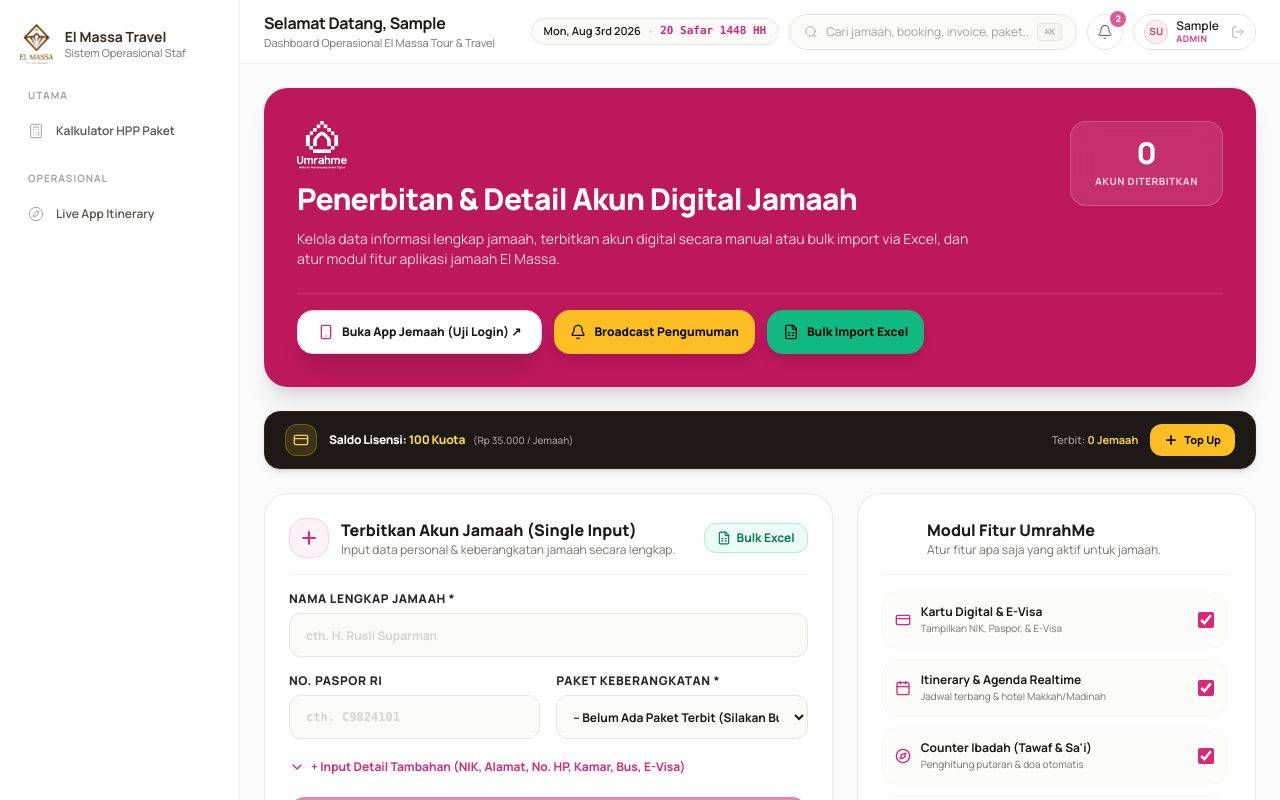
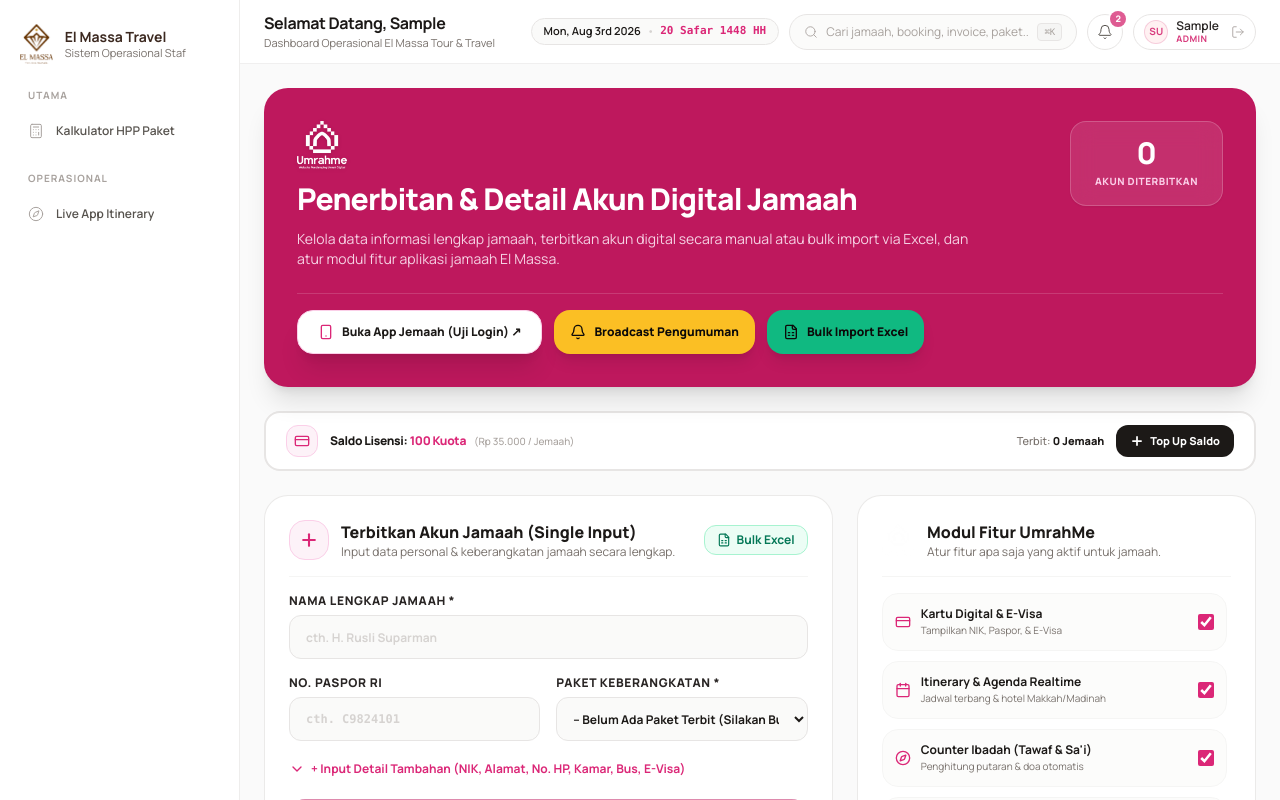
Before and after one commit to darcia2024/elmassa-administration, a Next.js app: page /umrahme in a window 1280 px wide. Shown: the top 800 px of the page. Built offline with nearby package versions, Linux system fonts and the light colour scheme; sample sign-in values are in the browser's storage.

Commit message:
style: change License Quota Bar to clean light outline design (border-2 border-stone-200 bg-white)

```diff
--- a/app/umrahme/page.tsx
+++ b/app/umrahme/page.tsx
@@ -516,20 +516,20 @@ export default function PenerbitanUmrahmePage() {
           </div>
         </section>
 
-        {/* 🪙 SLEEK & COMPACT BAR: SALDO LISENSI UMRAHME */}
-        <section className="rounded-2xl border border-stone-800 bg-stone-900 px-4 sm:px-5 py-3 text-white shadow-md">
+        {/* 🪙 SLEEK & COMPACT OUTLINE BAR: SALDO LISENSI UMRAHME */}
+        <section className="rounded-2xl border-2 border-stone-200 bg-white px-4 sm:px-5 py-3 text-stone-900 shadow-xs">
           <div className="flex items-center justify-between gap-3 flex-wrap sm:flex-nowrap">
             {/* Left: Icon & Compact Credits */}
             <div className="flex items-center gap-3">
-              <div className="h-8 w-8 rounded-xl bg-amber-400/15 border border-amber-400/30 text-amber-300 flex items-center justify-center shrink-0">
+              <div className="h-8 w-8 rounded-xl bg-pink-50 border border-pink-200 text-pink-600 flex items-center justify-center shrink-0">
                 <CreditCard className="h-4 w-4" />
               </div>
               <div className="flex items-center gap-2 flex-wrap">
-                <span className="text-xs font-black text-white tracking-tight">
+                <span className="text-xs font-black text-stone-900 tracking-tight">
                   Saldo Lisensi:{" "}
                   <span
-                    className={`text-amber-300 font-extrabold ${
-                      licenseCredits <= 5 ? "text-rose-400 animate-pulse" : ""
+                    className={`text-pink-600 font-black ${
+                      licenseCredits <= 5 ? "text-rose-600 animate-pulse" : ""
                     }`}
                   >
                     {licenseCredits} Kuota
@@ -543,23 +543,23 @@ export default function PenerbitanUmrahmePage() {
 
             {/* Right: Compact Stats & Top Up Button */}
             <div className="flex items-center gap-3 ml-auto">
-              <span className="text-[11px] text-stone-400 font-medium hidden md:inline">
-                Terbit: <strong className="text-amber-300 font-bold">{accounts.length} Jemaah</strong>
+              <span className="text-[11px] text-stone-500 font-medium hidden md:inline">
+                Terbit: <strong className="text-stone-900 font-extrabold">{accounts.length} Jemaah</strong>
               </span>
               <button
                 type="button"
                 onClick={() => setIsTopUpModalOpen(true)}
-                className="h-8 px-3.5 rounded-xl bg-amber-400 hover:bg-amber-300 text-stone-950 font-black text-[11px] flex items-center justify-center gap-1.5 shadow-xs transition active:scale-95 cursor-pointer shrink-0"
+                className="h-8 px-3.5 rounded-xl bg-stone-900 hover:bg-stone-800 text-white font-extrabold text-[11px] flex items-center justify-center gap-1.5 shadow-xs transition active:scale-95 cursor-pointer shrink-0"
               >
                 <Plus className="h-3.5 w-3.5 stroke-[3]" />
-                <span>Top Up</span>
+                <span>Top Up Saldo</span>
               </button>
             </div>
           </div>
 
           {licenseCredits <= 0 && (
-            <p className="text-[11px] text-rose-300 font-semibold mt-2 pt-2 border-t border-rose-500/20 flex items-center gap-1.5">
-              <AlertTriangle className="h-3.5 w-3.5 text-amber-300 shrink-0" />
+            <p className="text-[11px] text-rose-600 font-bold mt-2 pt-2 border-t border-rose-100 flex items-center gap-1.5">
+              <AlertTriangle className="h-3.5 w-3.5 text-rose-500 shrink-0" />
               <span>Saldo lisensi habis (0 tersisa). Penerbitan akun baru terkunci hingga dilakukan Top Up.</span>
             </p>
           )}
```
